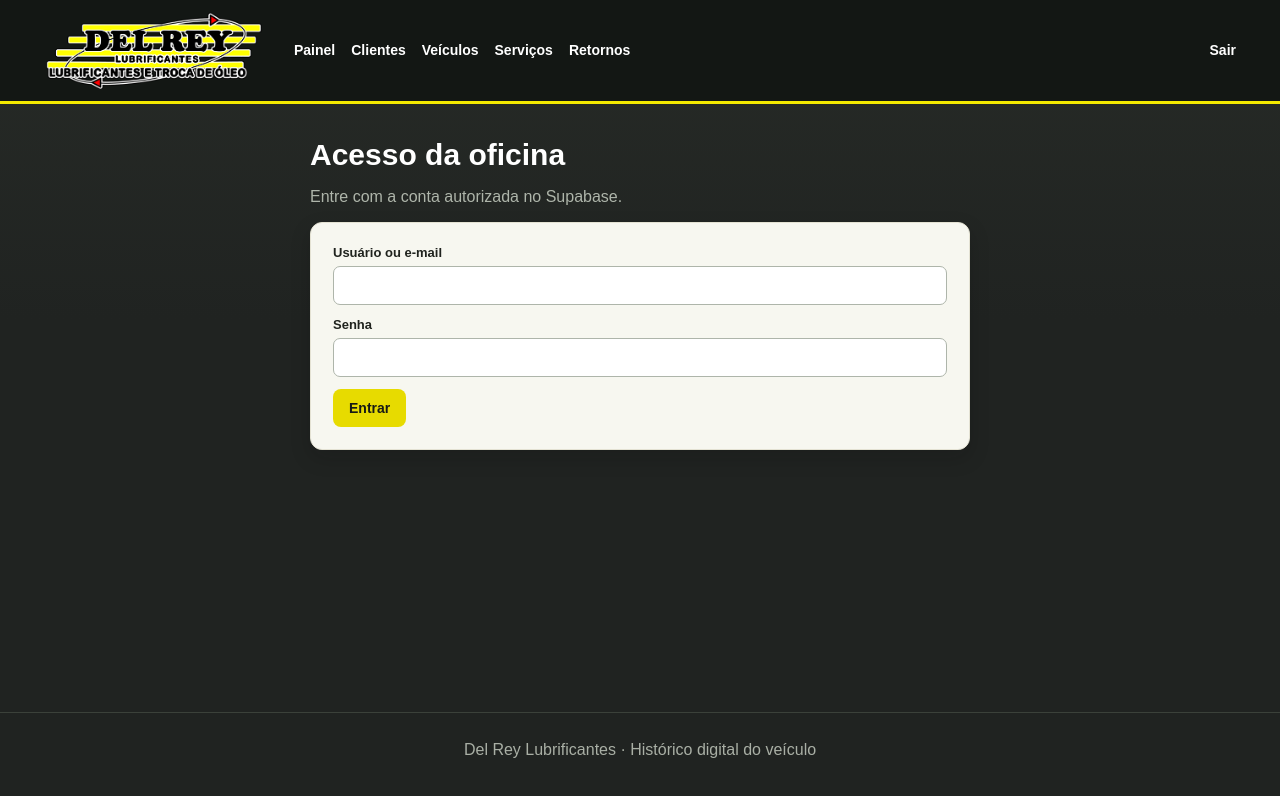
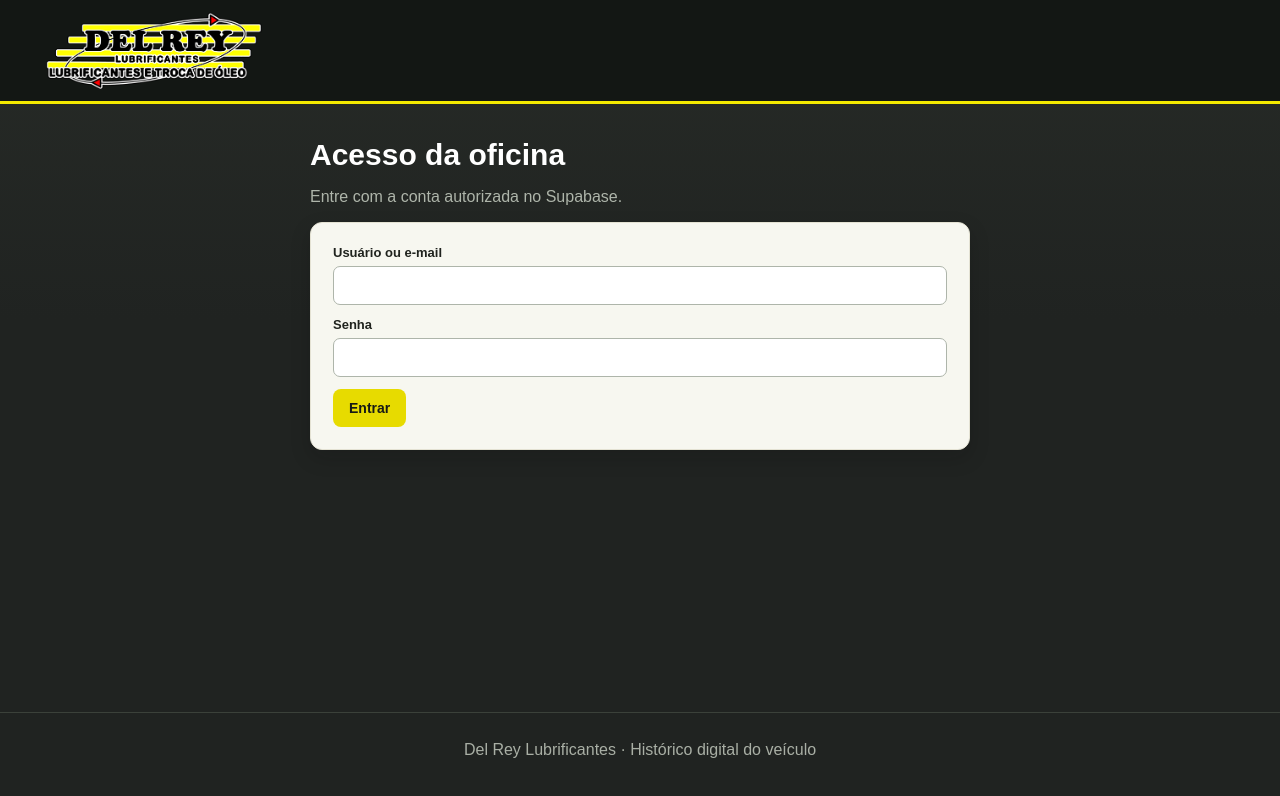
Before and after one commit to novawebstudios14-source/delreylubs-, a Next.js app: page /login in a window 1280 px wide. Shown: the top 796 px of the page. Built offline with nearby package versions, Linux system fonts and the light colour scheme.

Commit message:
Separar navegação pública e corrigir destino dos QR Codes (#8)

```diff
--- a/app/layout.tsx
+++ b/app/layout.tsx
@@ -1,6 +1,4 @@
-import Link from 'next/link';
-import Image from 'next/image';
-import { logout } from './actions';
+import { SiteHeader } from './site-header';
 import './style.css';
 export const metadata={title:'Del Rey Lubs | Oficina',description:'Histórico digital e gestão de revisões'};
-export default function Layout({children}:{children:React.ReactNode}) {return <html lang="pt-BR"><body><header><Link className="logo" href="/" aria-label="Del Rey Lubrificantes — início"><Image src="/del-rey-logo.png" width={230} height={80} alt="Del Rey Lubrificantes e Troca de Óleo" priority /></Link><nav><Link href="/">Painel</Link><Link href="/clientes">Clientes</Link><Link href="/veiculos">Veículos</Link><Link href="/servicos">Serviços</Link><Link href="/retornos">Retornos</Link></nav><form action={logout}><button className="plain">Sair</button></form></header><main>{children}</main><footer>Del Rey Lubrificantes · Histórico digital do veículo</footer></body></html>}
+export default function Layout({children}:{children:React.ReactNode}) {return <html lang="pt-BR"><body><SiteHeader/><main>{children}</main><footer>Del Rey Lubrificantes · Histórico digital do veículo</footer></body></html>}
--- /dev/null
+++ b/app/site-header.tsx
@@ -0,0 +1,16 @@
+'use client';
+
+import Link from 'next/link';
+import Image from 'next/image';
+import { usePathname } from 'next/navigation';
+import { logout } from './actions';
+
+export function SiteHeader() {
+  const path = usePathname();
+  const privatePage = path !== '/login' && !path.startsWith('/v/');
+  return <header>
+    {privatePage ? <Link className="logo" href="/" aria-label="Del Rey Lubrificantes — painel"><Image src="/del-rey-logo.png" width={230} height={80} alt="Del Rey Lubrificantes e Troca de Óleo" priority /></Link>
+      : <div className="logo"><Image src="/del-rey-logo.png" width={230} height={80} alt="Del Rey Lubrificantes e Troca de Óleo" priority /></div>}
+    {privatePage && <><nav aria-label="Navegação da oficina"><Link href="/">Painel</Link><Link href="/clientes">Clientes</Link><Link href="/veiculos">Veículos</Link><Link href="/servicos">Serviços</Link><Link href="/retornos">Retornos</Link></nav><form action={logout}><button className="plain">Sair</button></form></>}
+  </header>;
+}
--- a/app/veiculos/imprimir/page.tsx
+++ b/app/veiculos/imprimir/page.tsx
@@ -1,2 +1,3 @@
+import { vehiclePublicUrl } from '@/lib/public-url';
 import QRCode from 'qrcode';import {admin} from '@/lib/auth';
-export default async function Page({searchParams}:{searchParams:Promise<{id?:string}>}){const {id}=await searchParams;const s=await admin();const {data:v}=await s.from('vehicles').select('plate,brand,model,public_id').eq('id',id??'').single();if(!v)return <p>Veículo não encontrado.</p>;const url=`${process.env.NEXT_PUBLIC_SITE_URL??'http://localhost:3000'}/v/${v.public_id}`;const qr=await QRCode.toDataURL(url,{width:600});return <div className="public card" style={{textAlign:'center'}}><h1>DEL REY LUBS</h1><h2>HISTÓRICO DIGITAL DO VEÍCULO</h2><p>{v.brand} {v.model} · {v.plate}</p><img className="qr" src={qr} alt="QR Code"/><p>Escaneie para consultar o histórico de manutenção</p><p className="no-print">Use Ctrl+P para imprimir</p></div>}
+export default async function Page({searchParams}:{searchParams:Promise<{id?:string}>}){const {id}=await searchParams;const s=await admin();const {data:v}=await s.from('vehicles').select('plate,brand,model,public_id').eq('id',id??'').single();if(!v)return <p>Veículo não encontrado.</p>;const url=vehiclePublicUrl(v.public_id);const qr=await QRCode.toDataURL(url,{width:600});return <div className="public card" style={{textAlign:'center'}}><h1>DEL REY LUBS</h1><h2>HISTÓRICO DIGITAL DO VEÍCULO</h2><p>{v.brand} {v.model} · {v.plate}</p><img className="qr" src={qr} alt="QR Code"/><p>Escaneie para consultar o histórico de manutenção</p><p className="no-print">Use Ctrl+P para imprimir</p></div>}
```
Also changed, not shown: app/veiculos/page.tsx (+2 -1 lines), lib/public-url.ts (added, +7 -0 lines).
